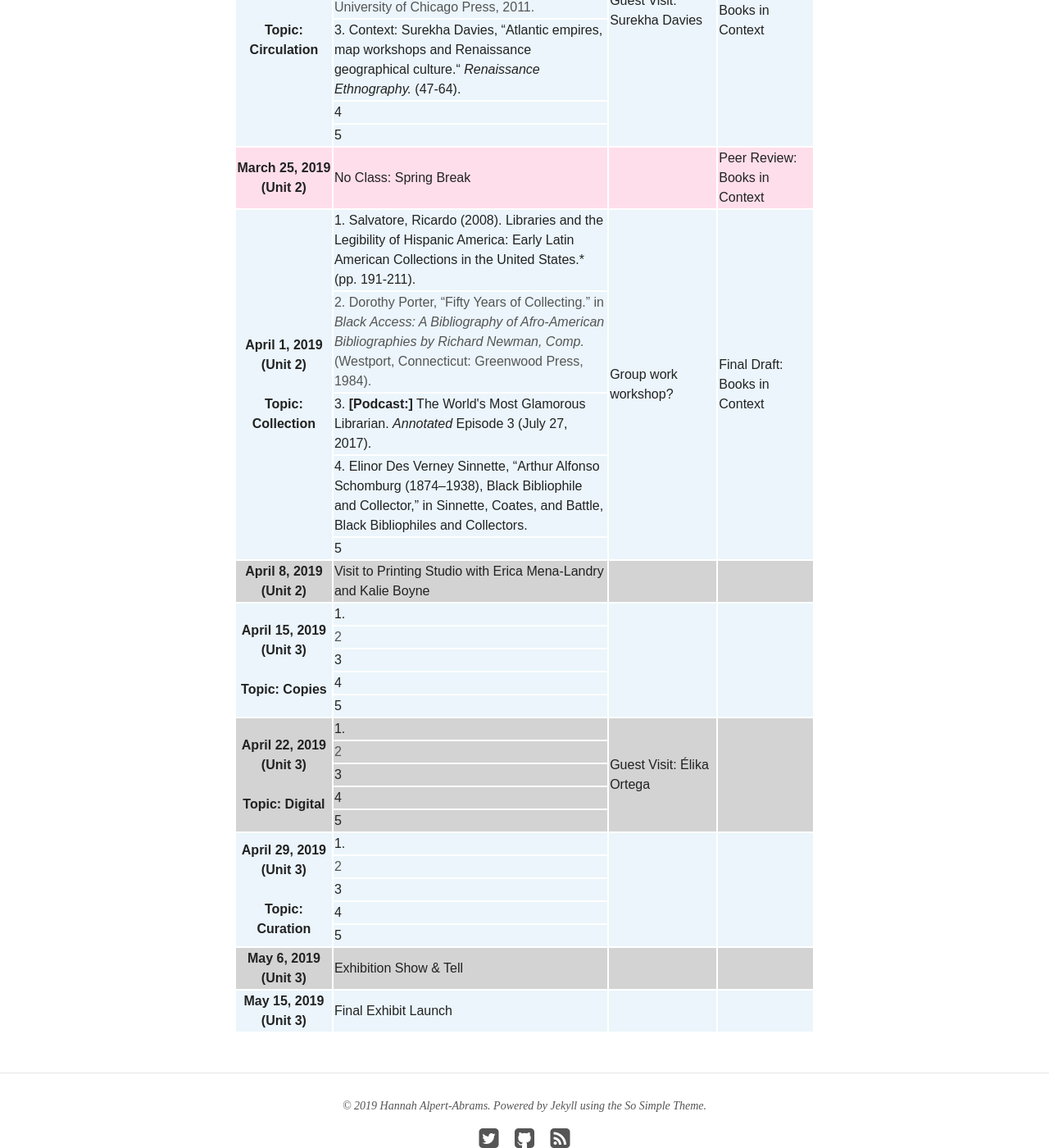
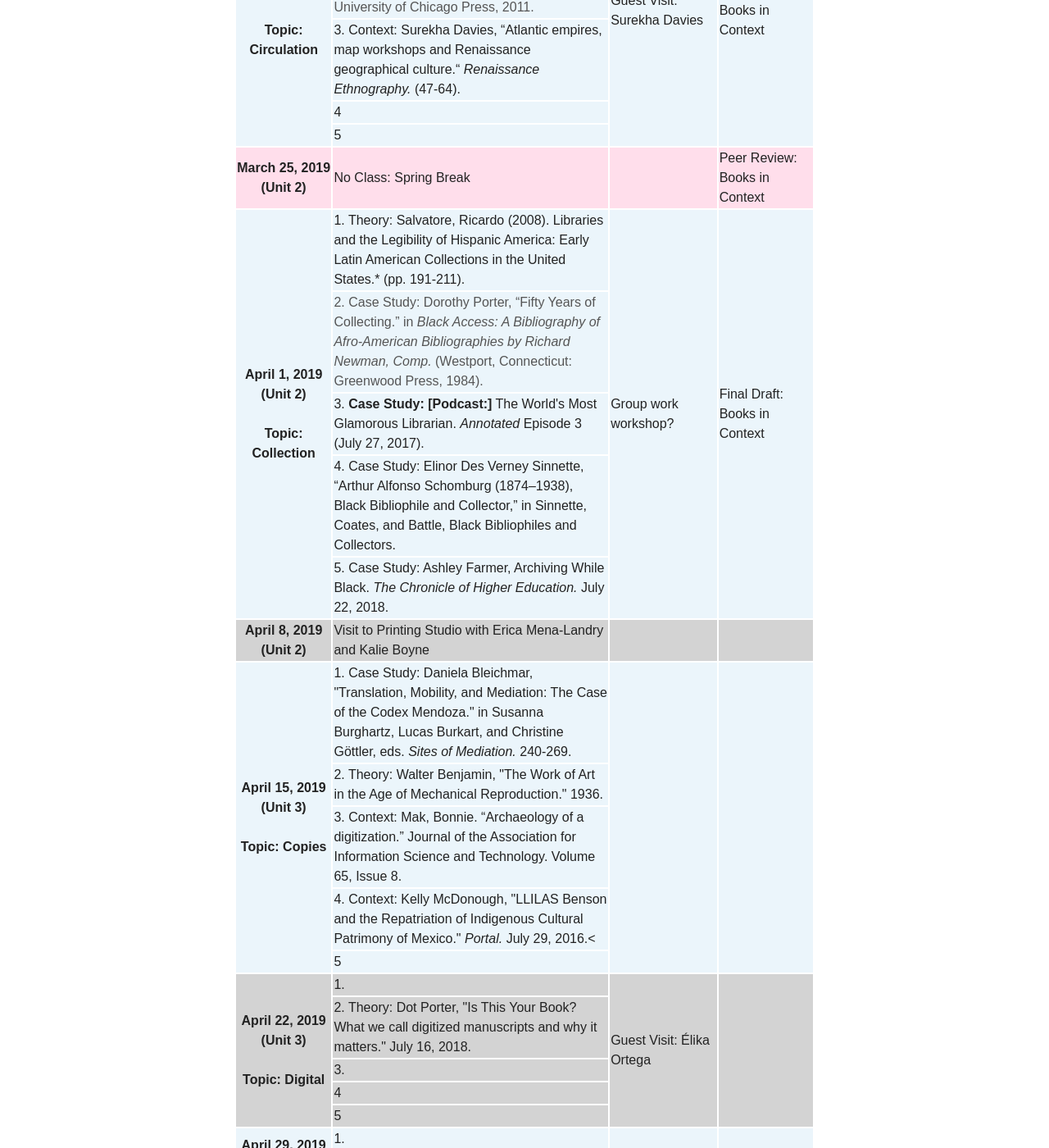
Before and after one commit to halperta/2019-bookhistory, a Jekyll site: the page built from schedule/index.md, in a window 1280 px wide and 1400 px high, scrolled down 2615 px. Shown: the whole window at 82% size. Built offline with Jekyll 4.4.1, drawn with Linux system fonts in a browser that asks for light colours; nearby versions of some CDN libraries.

Commit message:
adding readings final unit

```diff
--- a/schedule/index.md
+++ b/schedule/index.md
@@ -190,22 +190,22 @@ All readings are available either through the links on this website, or through
 
   <tr bgcolor="#EBF5FB">
     <th rowspan="5">April 1, 2019 (Unit 2) <br><br> Topic: Collection</th>
-   <td> 1. Salvatore, Ricardo (2008). Libraries and the Legibility of Hispanic America: Early Latin American Collections in the United States.* (pp. 191-211).
+   <td> 1. Theory: Salvatore, Ricardo (2008). Libraries and the Legibility of Hispanic America: Early Latin American Collections in the United States.* (pp. 191-211).
 </td>
     <td rowspan="5"> Group work workshop? </td>
     <td rowspan="5"> Final Draft: Books in Context </td>
   </tr>
   <tr bgcolor="EBF5FB">
-    <td align="left"><a href=""> 2. Dorothy Porter, “Fifty Years of Collecting.” in <i>Black Access: A Bibliography of Afro-American Bibliographies by Richard Newman, Comp.</i>  (Westport, Connecticut: Greenwood Press, 1984).</a></td>
+    <td align="left"><a href=""> 2. Case Study: Dorothy Porter, “Fifty Years of Collecting.” in <i>Black Access: A Bibliography of Afro-American Bibliographies by Richard Newman, Comp.</i>  (Westport, Connecticut: Greenwood Press, 1984).</a></td>
   </tr>
   <tr bgcolor="EBF5FB">
-    <td align="left">3. <a href="https://bookriot.com/listen/worlds-glamorous-librarian/"> <b>[Podcast:]</b> The World's Most Glamorous Librarian. <i>Annotated</i> Episode 3 (July 27, 2017).</a> </td>
+    <td align="left">3. <a href="https://bookriot.com/listen/worlds-glamorous-librarian/"> <b> Case Study: [Podcast:]</b> The World's Most Glamorous Librarian. <i>Annotated</i> Episode 3 (July 27, 2017).</a> </td>
   </tr>
   <tr bgcolor="EBF5FB">
-    <td align="left">4. Elinor Des Verney Sinnette, “Arthur Alfonso Schomburg (1874–1938), Black Bibliophile and Collector,” in Sinnette, Coates, and Battle, Black Bibliophiles and Collectors. </td>
+    <td align="left">4. Case Study: Elinor Des Verney Sinnette, “Arthur Alfonso Schomburg (1874–1938), Black Bibliophile and Collector,” in Sinnette, Coates, and Battle, Black Bibliophiles and Collectors. </td>
   </tr>
   <tr bgcolor="EBF5FB">
-    <td align="left">5 </td>
+    <td align="left"><a href="https://www.chronicle.com/article/Archiving-While-Black/243981">5. Case Study: Ashley Farmer, Archiving While Black. <i>The Chronicle of Higher Education.</i> July 22, 2018.</a></td>
   </tr>
 
   <tr bgcolor="LightGray">
@@ -229,18 +229,18 @@ All readings are available either through the links on this website, or through
 
   <tr bgcolor="#EBF5FB">
    <th rowspan="5">April 15, 2019 (Unit 3) <br><br> Topic: Copies </th>
-   <td> 1. </td>
+   <td> 1. Case Study: Daniela Bleichmar, "Translation, Mobility, and Mediation: The Case of the Codex Mendoza." in Susanna Burghartz, Lucas Burkart, and Christine Göttler, eds. <i>Sites of Mediation.</i> 240-269. </td>
     <td rowspan="5"> </td>
     <td rowspan="5"> </td>
   </tr>
   <tr bgcolor="EBF5FB">
-    <td align="left"><a href=""> 2 </a></td>
+    <td align="left"><a href="https://www.marxists.org/reference/subject/philosophy/works/ge/benjamin.htm"> 2. Theory: Walter Benjamin, "The Work of Art in the Age of Mechanical Reproduction." 1936. </a></td>
   </tr>
   <tr bgcolor="EBF5FB">
-    <td align="left">3 </td>
+    <td align="left">3. Context: Mak, Bonnie. “Archaeology of a digitization.” Journal of the Association for Information Science and Technology. Volume 65, Issue 8. </td>
   </tr>
   <tr bgcolor="EBF5FB">
-    <td align="left">4</td>
+    <td align="left">4. <a href="https://llilasbensonmagazine.org/2016/07/29/llilas-benson-and-the-repatriation-of-indigenous-cultural-patrimony-of-mexico/"> Context: Kelly McDonough, "LLILAS Benson and the Repatriation of Indigenous Cultural Patrimony of Mexico." <i>Portal.</i> July 29, 2016.</a><</td>
   </tr>
   <tr bgcolor="EBF5FB">
     <td align="left">5 </td>
@@ -253,10 +253,10 @@ All readings are available either through the links on this website, or through
     <td rowspan="5"> </td>
   </tr>
   <tr bgcolor="LightGray">
-    <td align="left"><a href=""> 2 </a></td>
+    <td align="left"><a href="http://www.dotporterdigital.org/is-this-your-book-what-digitization-does-to-manuscripts-and-what-we-can-do-about-it/"> 2. Theory: Dot Porter, "Is This Your Book? What we call digitized manuscripts and why it matters." July 16, 2018. </a></td>
   </tr>
   <tr bgcolor="LightGray">
-    <td align="left">3 </td>
+    <td align="left">3. </td>
   </tr>
   <tr bgcolor="LightGray">
     <td align="left">4</td>
```
